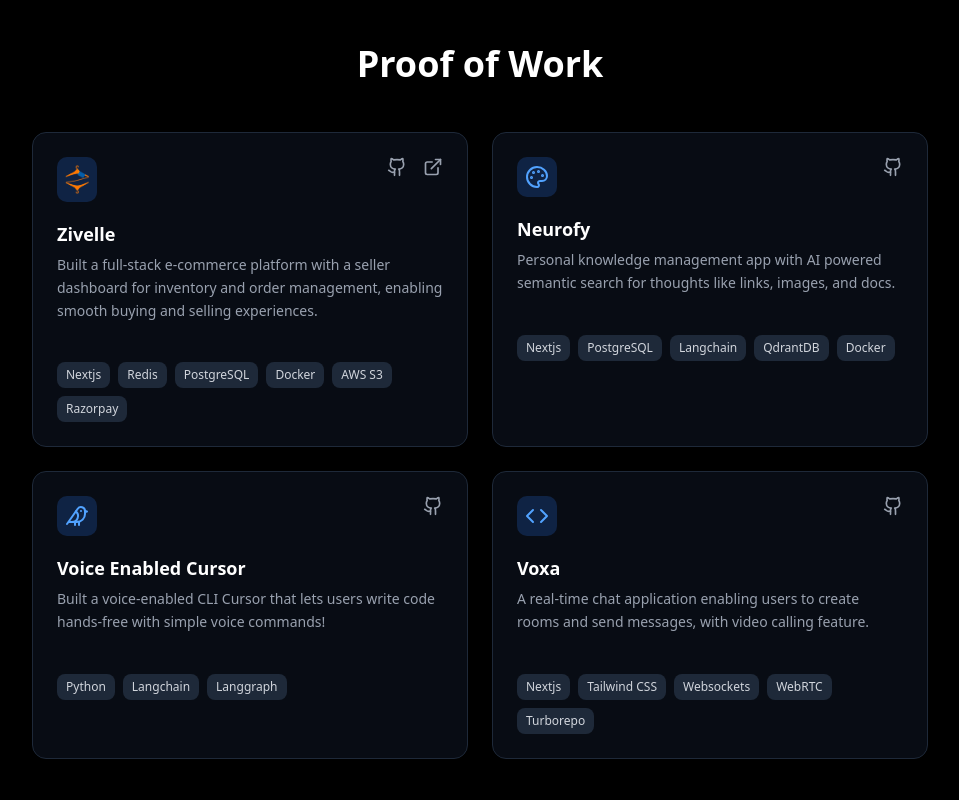
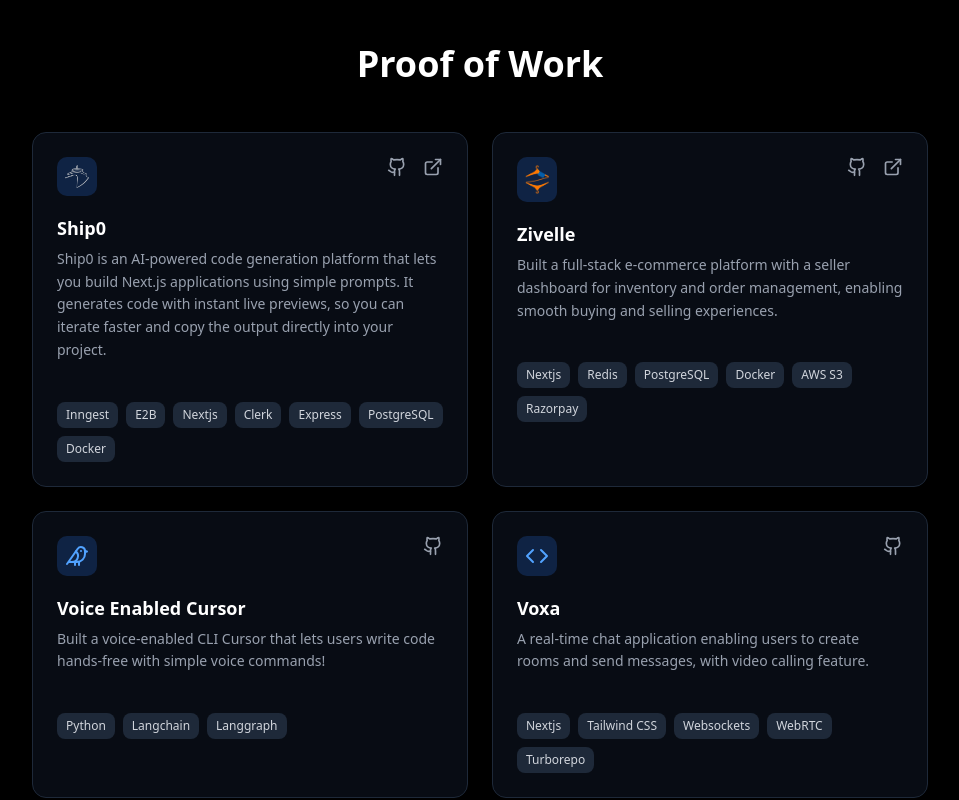
Before and after one commit to bikash138/Portfolio, a Next.js app: page / in a window 1280 px wide. Shown: the part 820-1620 px from the top of the page, without its empty margins (160-1119 px from the left). Built offline with nearby package versions, Linux system fonts and the light colour scheme.

Commit message:
update: added project

```diff
--- a/src/components/Projects.tsx
+++ b/src/components/Projects.tsx
@@ -1,60 +1,25 @@
-'use client'
-import React, { useState } from 'react'
-import { Palette, Bird, Code, ExternalLink, Github } from 'lucide-react'
-import { Card, CardContent, CardDescription, CardHeader, CardTitle } from './ui/card';
-import zivelle from '@/assets/project icons/zivelle.png'
-import { Badge } from './ui/badge';
-import Link from 'next/link';
-import { Button } from './ui/button';
-import Image from 'next/image';
+"use client";
+import React, { useState } from "react";
+import { ExternalLink, Github } from "lucide-react";
+import {
+  Card,
+  CardContent,
+  CardDescription,
+  CardHeader,
+  CardTitle,
+} from "./ui/card";
+import { Badge } from "./ui/badge";
+import Link from "next/link";
+import { Button } from "./ui/button";
+import Image from "next/image";
+import { projects } from "@/data/projects";
 
 const Projects = () => {
-
-  const [visibleCards, setVisibleCards] = useState(4)
+  const [visibleCards, setVisibleCards] = useState(4);
 
   const handleMore = () => {
-    setVisibleCards((prev)=>prev + 2)
-  }
-
-  const projects = [
-    {
-      title: 'Zivelle',
-      description: 'Built a full-stack e-commerce platform with a seller dashboard for inventory and order management, enabling smooth buying and selling experiences.',
-      icon: {
-        src: zivelle,
-        alt: 'zivelle',
-        width: 24,
-        height: 24
-      },
-      tags: ['Nextjs', 'Redis', 'PostgreSQL', 'Docker', 'AWS S3', 'Razorpay'],
-      link: 'https://zivelle.bikashdev.com',
-      github: 'https://github.com/bikash138/Zivelle'
-    },
-    {
-      title: 'Neurofy',
-      description: 'Personal knowledge management app with AI powered semantic search for thoughts like links, images, and docs.',
-      icon: <Palette className="w-6 h-6" />,
-      tags: ['Nextjs', 'PostgreSQL', 'Langchain', 'QdrantDB', 'Docker'],
-      link: '',
-      github: 'https://github.com/bikash138/Neurofy'
-    },
-    {
-      title: 'Voice Enabled Cursor',
-      description: 'Built a voice-enabled CLI Cursor that lets users write code hands-free with simple voice commands!',
-      icon: <Bird className="w-6 h-6"/>,
-      tags: ['Python', 'Langchain', 'Langgraph'],
-      link: '',
-      github: 'https://github.com/bikash138/Voice-Enabled-Cursor'
-    },
-    {
-      title: 'Voxa',
-      description: 'A real-time chat application enabling users to create rooms and send messages, with video calling feature.',
-      icon: <Code className="w-6 h-6" />,
-      tags: ['Nextjs', 'Tailwind CSS', 'Websockets', 'WebRTC', 'Turborepo'],
-      link: '',
-      github: 'https://github.com/bikash138/Voxa'
-    }
-  ];
+    setVisibleCards((prev) => prev + 2);
+  };
 
   return (
     <section id="projects" className="py-16 px-6">
@@ -65,11 +30,15 @@ const Projects = () => {
 
         <div className="grid md:grid-cols-2 gap-6">
           {projects.slice(0, visibleCards).map((project, index) => (
-              <Card key={index} className="bg-gray-900/50 border-gray-800 hover:border-gray-700 transition-all duration-300 hover:bg-gray-900/70">
+            <Card
+              key={index}
+              className="bg-gray-900/50 border-gray-800 hover:border-gray-700 transition-all duration-300 hover:bg-gray-900/70"
+            >
               <CardHeader className="pb-4">
                 <div className="flex items-start justify-between mb-3">
                   <div className="p-2 bg-blue-500/20 rounded-lg text-blue-400 relative">
-                      {typeof project.icon === 'object' && 'src' in project.icon ? (
+                    {typeof project.icon === "object" &&
+                    "src" in project.icon ? (
                       <Image
                         src={project.icon.src}
                         alt={project.icon.alt}
@@ -77,23 +46,31 @@ const Projects = () => {
                         height={project.icon.height}
                       />
                     ) : (
-                        project.icon
+                      <project.icon className="w-6 h-6" />
                     )}
                   </div>
-                    <div className='flex space-x-4'>
-                      <Link href={project.github} target="_blank" rel="noopener noreferrer">
+                  <div className="flex space-x-4">
+                    <Link
+                      href={project.github}
+                      target="_blank"
+                      rel="noopener noreferrer"
+                    >
                       <Github className="w-5 h-5 text-gray-400 hover:text-white transition-colors cursor-pointer" />
                     </Link>
-                      {
-                        project.link && (
-                          <Link href={project.link} target="_blank" rel="noopener noreferrer">
+                    {project.link && (
+                      <Link
+                        href={project.link}
+                        target="_blank"
+                        rel="noopener noreferrer"
+                      >
                         <ExternalLink className="w-5 h-5 text-gray-400 hover:text-white transition-colors cursor-pointer" />
                       </Link>
-                        )
-                      }
+                    )}
                   </div>
                 </div>
-                  <CardTitle className="text-white text-lg font-semibold">{project.title}</CardTitle>
+                <CardTitle className="text-white text-lg font-semibold">
+                  {project.title}
+                </CardTitle>
                 <CardDescription className="text-gray-400 text-sm leading-relaxed">
                   {project.description}
                 </CardDescription>
@@ -101,7 +78,11 @@ const Projects = () => {
               <CardContent>
                 <div className="flex flex-wrap gap-2">
                   {project.tags.map((tag, tagIndex) => (
-                      <Badge key={tagIndex} variant="secondary" className="bg-gray-800 text-gray-300 text-xs px-2 py-1">
+                    <Badge
+                      key={tagIndex}
+                      variant="secondary"
+                      className="bg-gray-800 text-gray-300 text-xs px-2 py-1"
+                    >
                       {tag}
                     </Badge>
                   ))}
@@ -110,21 +91,16 @@ const Projects = () => {
             </Card>
           ))}
         </div>
-          {
-            visibleCards < projects.length && (
+        {visibleCards < projects.length && (
           <div className="flex justify-center mt-8">
-              <Button
-                onClick={handleMore}
-                className="cursor-pointer"
-              >
+            <Button onClick={handleMore} className="cursor-pointer">
               Load More...
             </Button>
           </div>
-            )
-          }
+        )}
       </div>
     </section>
-  )
-}
+  );
+};
 
-export default Projects
+export default Projects;
--- /dev/null
+++ b/src/data/projects.ts
@@ -0,0 +1,60 @@
+import zivelle from "@/assets/project icons/zivelle.png";
+import ship0 from "@/assets/project icons/ship0.png";
+import { Bird, Code } from "lucide-react";
+
+export const projects = [
+  {
+    title: "Ship0",
+    description:
+      "Ship0 is an AI-powered code generation platform that lets you build Next.js applications using simple prompts. It generates code with instant live previews, so you can iterate faster and copy the output directly into your project.",
+    icon: {
+      src: ship0,
+      alt: "ship0",
+      width: 24,
+      height: 24,
+    },
+    tags: [
+      "Inngest",
+      "E2B",
+      "Nextjs",
+      "Clerk",
+      "Express",
+      "PostgreSQL",
+      "Docker",
+    ],
+    link: "https://ship0.bikashdev.com",
+    github: "https://github.com/bikash138/Ship0",
+  },
+  {
+    title: "Zivelle",
+    description:
+      "Built a full-stack e-commerce platform with a seller dashboard for inventory and order management, enabling smooth buying and selling experiences.",
+    icon: {
+      src: zivelle,
+      alt: "zivelle",
+      width: 24,
+      height: 24,
+    },
+    tags: ["Nextjs", "Redis", "PostgreSQL", "Docker", "AWS S3", "Razorpay"],
+    link: "https://zivelle.bikashdev.com",
+    github: "https://github.com/bikash138/Zivelle",
+  },
+  {
+    title: "Voice Enabled Cursor",
+    description:
+      "Built a voice-enabled CLI Cursor that lets users write code hands-free with simple voice commands!",
+    icon: Bird,
+    tags: ["Python", "Langchain", "Langgraph"],
+    link: "",
+    github: "https://github.com/bikash138/Voice-Enabled-Cursor",
+  },
+  {
+    title: "Voxa",
+    description:
+      "A real-time chat application enabling users to create rooms and send messages, with video calling feature.",
+    icon: Code,
+    tags: ["Nextjs", "Tailwind CSS", "Websockets", "WebRTC", "Turborepo"],
+    link: "",
+    github: "https://github.com/bikash138/Voxa",
+  },
+];
```
Also changed, not shown: src/assets/project icons/ship0.png (added). Lines whose indentation alone changed are shown as unchanged.
